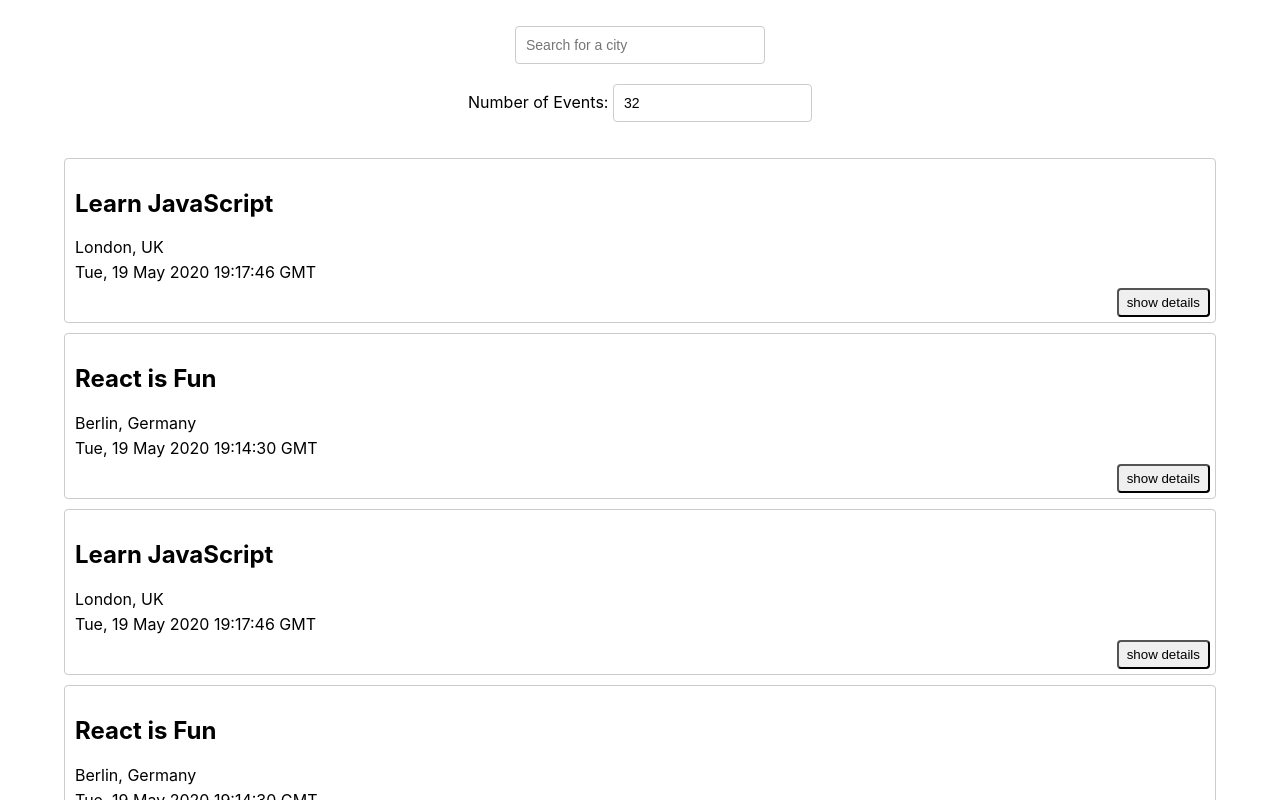
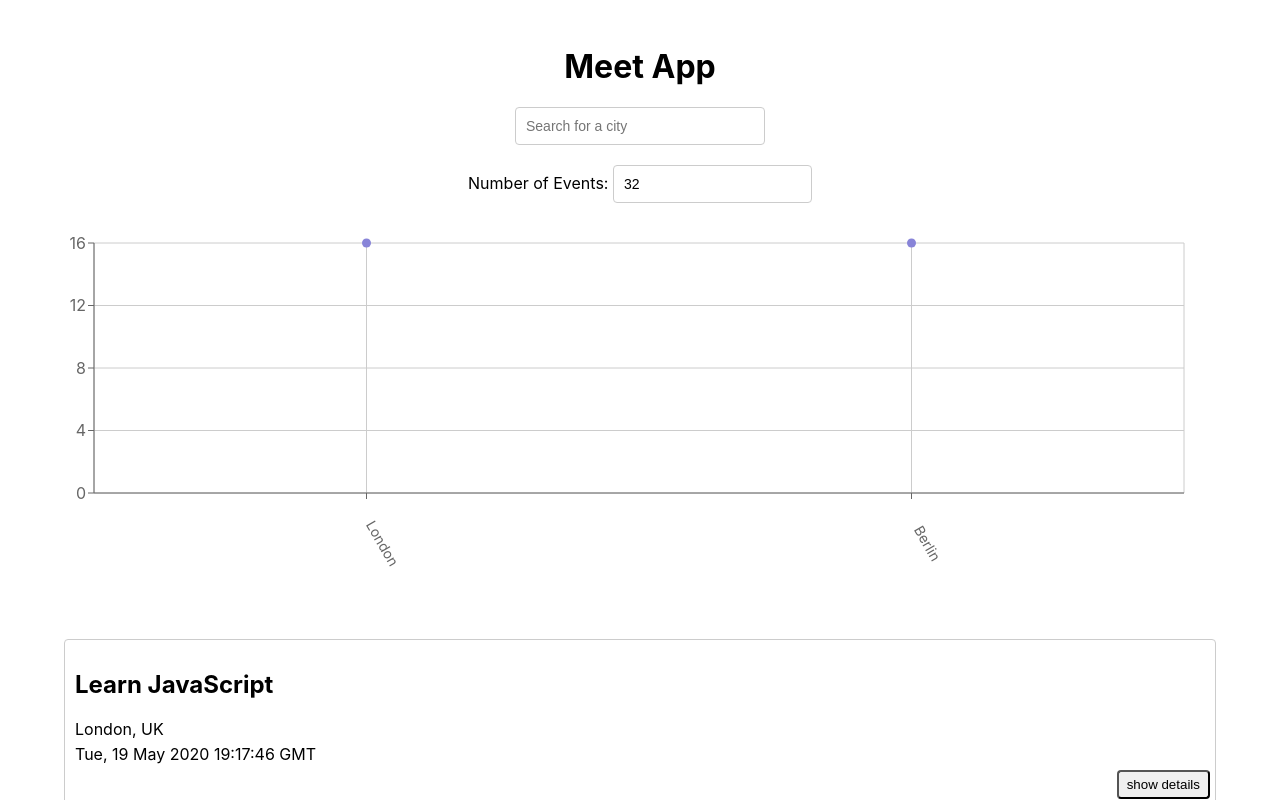
Before and after one commit to pimentacaroline/Meet, a React (Create React App) app: page / in a window 1280 px wide. Shown: the top 800 px of the page. Built offline with nearby package versions, Linux system fonts and the light colour scheme; what atatus-spa would draw is missing.

Commit message:
Part 1 - implemented a scatterplot

```diff
--- a/package.json
+++ b/package.json
@@ -11,6 +11,7 @@
     "react": "^18.2.0",
     "react-dom": "^18.2.0",
     "react-scripts": "^5.0.1",
+    "recharts": "^2.8.0",
     "web-vitals": "^2.1.4",
     "workbox-background-sync": "^6.6.0",
     "workbox-broadcast-update": "^6.6.0",
--- a/src/App.js
+++ b/src/App.js
@@ -4,6 +4,7 @@
 import NumberOfEvents from './components/NumberOfEvents';
 import { extractLocations, getEvents } from './api';
 import { InfoAlert, ErrorAlert, WarningAlert } from './components/Alert';
+import CityEventsChart from './components/CityEventsChart';
 import './App.css';
 
 
@@ -38,6 +39,7 @@
 
   return (
     <div className="App">
+      <h1>Meet App</h1>
       <div className="alerts-container">
         {infoAlert.length ? <InfoAlert text={infoAlert} /> : null}
         {errorAlert.length ? <ErrorAlert text={errorAlert} /> : null}
@@ -52,6 +54,12 @@
         setCurrentNOE={setCurrentNOE}
         setErrorAlert={setErrorAlert}
       />
+      <div className="charts-container">
+        <CityEventsChart
+          allLocations={allLocations}
+          events={events}
+        />
+      </div>
       <EventList events={events} />
     </div>
   );
--- /dev/null
+++ b/src/components/CityEventsChart.js
@@ -0,0 +1,44 @@
+import { useState, useEffect } from 'react';
+import { ScatterChart, Scatter, XAxis, YAxis, CartesianGrid, Tooltip, ResponsiveContainer } from 'recharts';
+
+const CityEventsChart = ({ allLocations, events }) => {
+
+	const [data, setData] = useState([]);
+
+  useEffect(() => {
+    setData(getData());
+  }, [`${events}`]);
+
+  const getData = () => {
+    const data = allLocations.map((location) => {
+    const count = events.filter((event) => event.location === location).length
+      const city = location.split(/, | - /)[0]
+      return {city, count};
+    })
+    return data;
+  };
+
+  return (
+    <ResponsiveContainer width="99%" height={400}>
+      <ScatterChart
+        margin={{
+          top: 20,
+          right: 20,
+          bottom: 100,
+          left: -30,
+        }}
+      >
+        <CartesianGrid />
+        <XAxis
+					type="category" dataKey="city" name="City"
+					angle={60} interval={0} tick={{ dx: 20, dy: 40, fontSize: 14 }}
+        />
+        <YAxis type="number" dataKey="count" name="Number of events" allowDecimals={false}  />
+        <Tooltip cursor={{ strokeDasharray: '3 3' }} />
+        <Scatter name="A school" data={data} fill="#8884d8" />
+      </ScatterChart>
+    </ResponsiveContainer>
+  );
+}
+
+export default CityEventsChart
```
Also changed, not shown: src/setupTests.js (+17 -0 lines), 1 other file (tests, documents, lock files or other folders).
